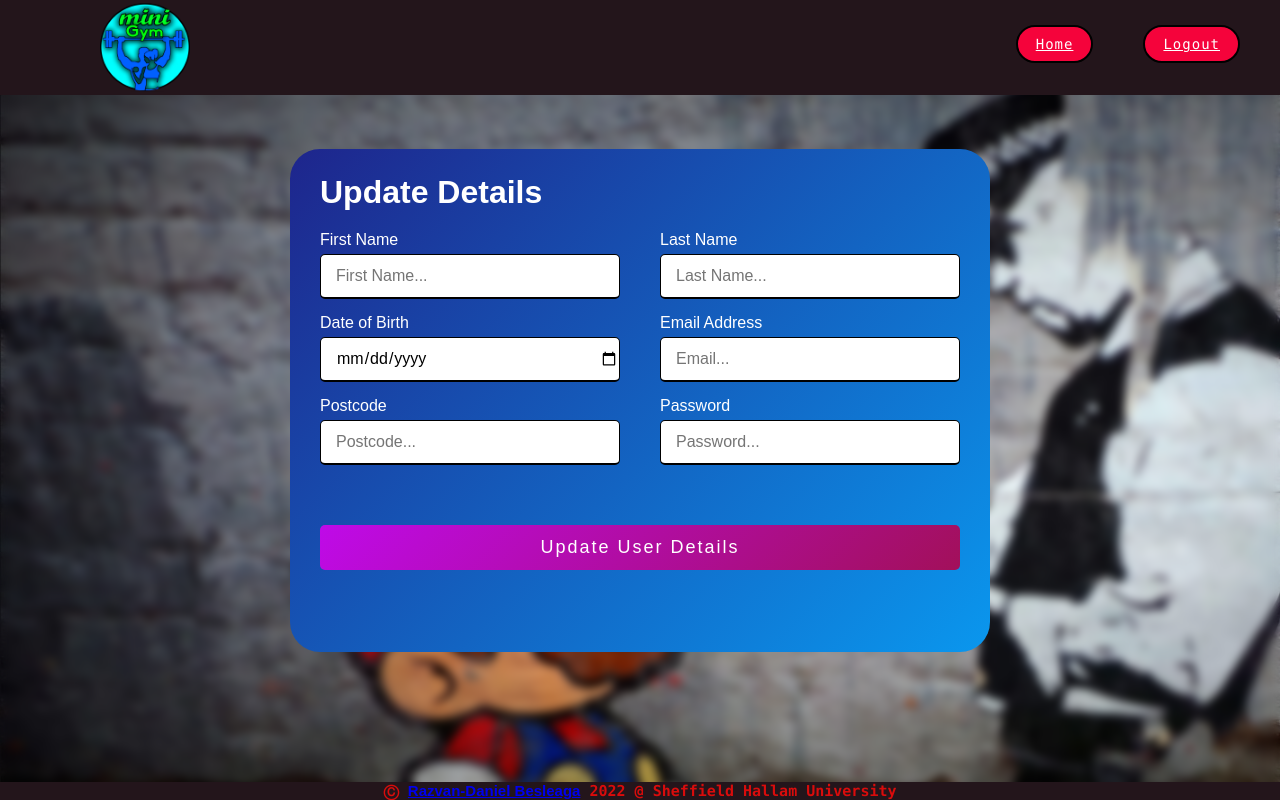
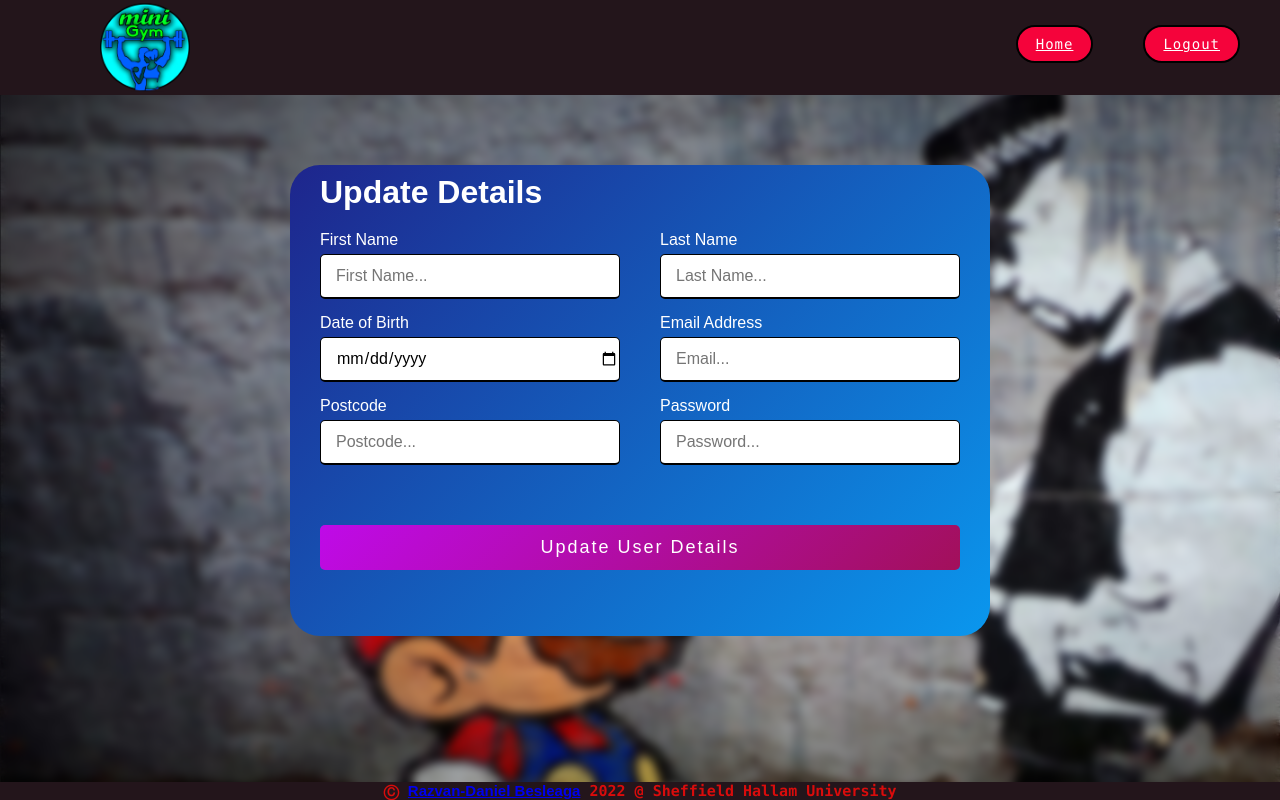
Before and after one commit to aGamer106/databases-and-web-assignment, a PHP site: page /Assignment/updateCustomerDetails.php?username=1 in a window 1280 px wide. Run offline with PHP 8.4, Linux system fonts and the light colour scheme; the visitor is signed in with stand-in values (Sample User, id 1); data that the repository does not hold is empty.

Commit message:
added styling on the update of the customer details;

```diff
--- a/style/updateCustomerDetails.css
+++ b/style/updateCustomerDetails.css
@@ -21,7 +21,7 @@ body {
     max-width: 700px;
     width: 100%;
     background: linear-gradient(135deg, #1e258c, #0a97ee);
-    padding: 25px 30px;
+    padding: 9px 30px;
     border-radius: 30px;
 }
 
@@ -47,6 +47,7 @@ body {
     height: 3px;
     width: 30px;
     background: linear-gradient(135deg, #71b7e6, #9b59b6);
+
 }
 
 .container form .user-details {
```
